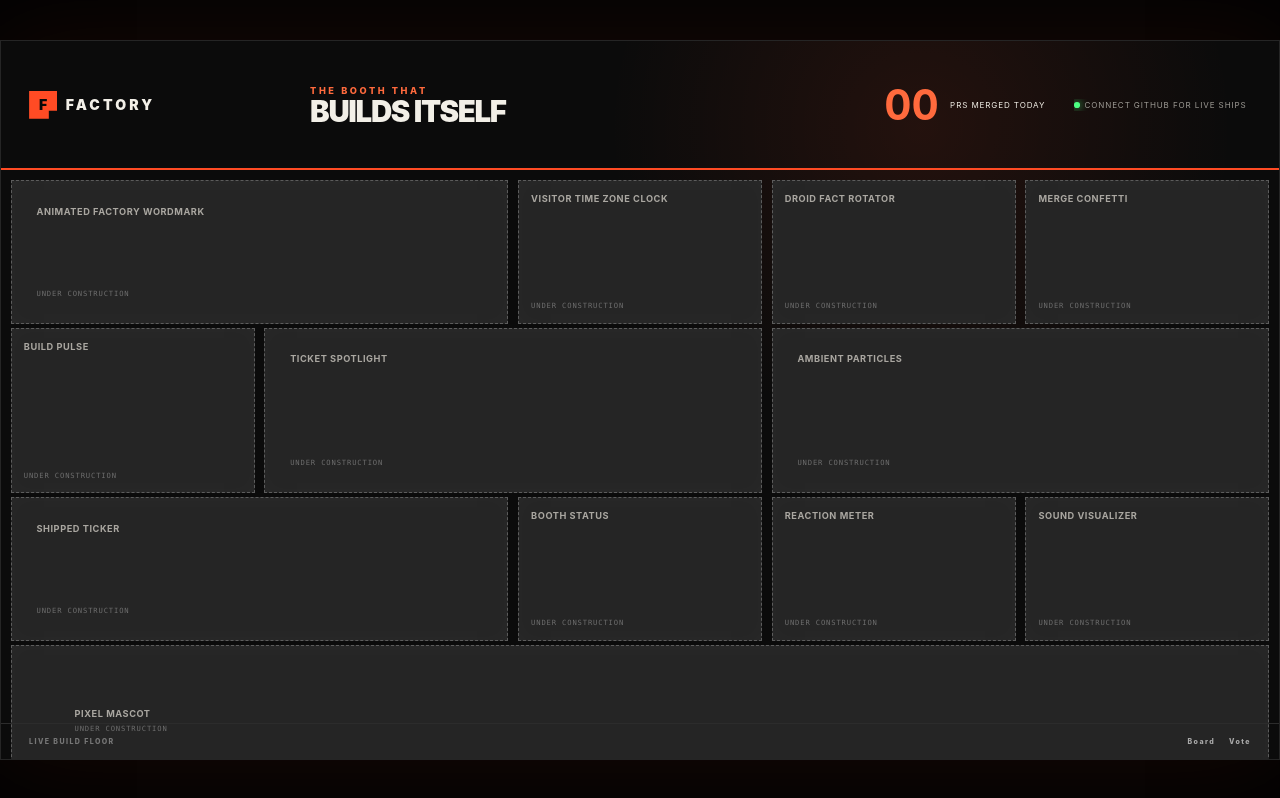
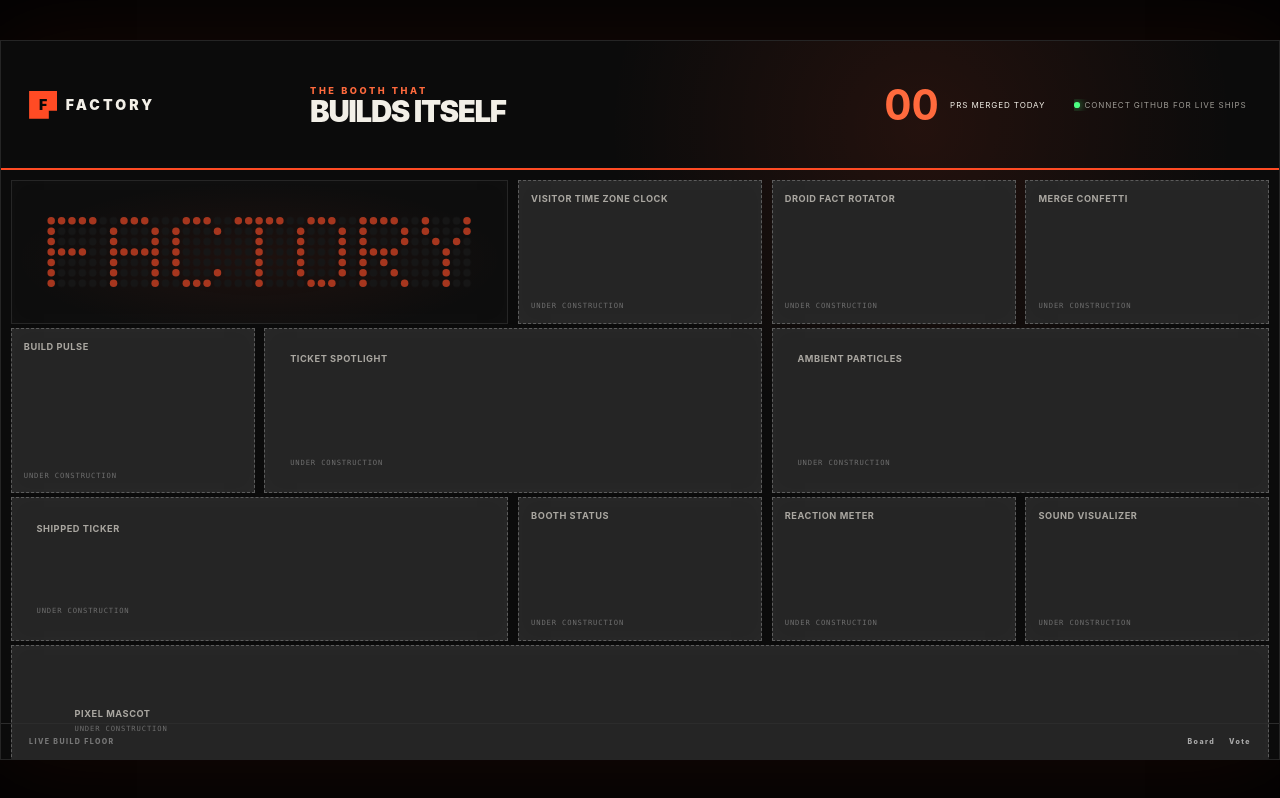
Before and after one commit to camiinthisthang/booth-wall, a Next.js app: page /wall in a window 1280 px wide. Built offline with nearby package versions, Linux system fonts and the light colour scheme.

Commit message:
BOOTH-1: Animate the Factory wordmark with an LED scan (#1)
Co-authored-by: factory-droid[bot] <138933559+factory-droid[bot]@users.noreply.github.com>

```diff
--- a/features/AnimatedWordmark.tsx
+++ b/features/AnimatedWordmark.tsx
@@ -1,9 +1,109 @@
-const frame = {
+const GLYPHS: Record<string, string[]> = {
+  F: ["#####", "#....", "#....", "####.", "#....", "#....", "#...."],
+  A: [".###.", "#...#", "#...#", "#####", "#...#", "#...#", "#...#"],
+  C: [".###.", "#...#", "#....", "#....", "#....", "#...#", ".###."],
+  T: ["#####", "..#..", "..#..", "..#..", "..#..", "..#..", "..#.."],
+  O: [".###.", "#...#", "#...#", "#...#", "#...#", "#...#", ".###."],
+  R: ["####.", "#...#", "#...#", "####.", "#.#..", "#..#.", "#...#"],
+  Y: ["#...#", "#...#", ".#.#.", "..#..", "..#..", "..#..", "..#.."],
+};
+
+const WORD = "FACTORY";
+const GLYPH_WIDTH = 5;
+const GLYPH_HEIGHT = 7;
+const COLUMNS = WORD.length * (GLYPH_WIDTH + 1) - 1;
+const LED_RADIUS = 0.36;
+
+const litLeds = WORD.split("").flatMap((letter, index) =>
+  GLYPHS[letter].flatMap((row, y) =>
+    row.split("").flatMap((cell, x) =>
+      cell === "#" ? [{ x: index * (GLYPH_WIDTH + 1) + x + 0.5, y: y + 0.5 }] : [],
+    ),
+  ),
+);
+
+const viewBox = `0 0 ${COLUMNS} ${GLYPH_HEIGHT}`;
+
+// The cell inherits flex and padding from the wall grid, so layout is pinned
+// inline. Keyframes live in a scoped style tag to keep the feature in one file.
+const styles = `
+.booth-wordmark-scan {
+  -webkit-mask-image: linear-gradient(90deg, transparent 0%, #000 45%, #000 55%, transparent 100%);
+  mask-image: linear-gradient(90deg, transparent 0%, #000 45%, #000 55%, transparent 100%);
+  -webkit-mask-size: 28% 100%;
+  mask-size: 28% 100%;
+  -webkit-mask-repeat: no-repeat;
+  mask-repeat: no-repeat;
+  -webkit-mask-position: -60% 0;
+  mask-position: -60% 0;
+  animation: booth-wordmark-sweep 6s cubic-bezier(0.45, 0, 0.55, 1) infinite;
+  will-change: mask-position;
+}
+
+@keyframes booth-wordmark-sweep {
+  0% { -webkit-mask-position: -60% 0; mask-position: -60% 0; }
+  65%, 100% { -webkit-mask-position: 160% 0; mask-position: 160% 0; }
+}
+
+@media (prefers-reduced-motion: reduce) {
+  .booth-wordmark-scan {
+    animation: none;
+    opacity: 0;
+  }
+}
+`;
+
+const svgStyle = {
+  position: "absolute",
+  inset: 0,
+  width: "100%",
   height: "100%",
-  border: "1px dashed #5c5c5c",
-  background: "#252525",
+  display: "block",
 } as const;
 
+function LedLayer({ fill }: { fill: string }) {
+  return (
+    <svg viewBox={viewBox} preserveAspectRatio="xMidYMid meet" style={svgStyle} aria-hidden="true">
+      {litLeds.map(({ x, y }) => (
+        <circle key={`${x}-${y}`} cx={x} cy={y} r={LED_RADIUS} fill={fill} />
+      ))}
+    </svg>
+  );
+}
+
 export function AnimatedWordmark() {
-  return <div style={frame}><strong>Animated Factory wordmark</strong><span>Under construction</span></div>;
+  return (
+    <div
+      role="img"
+      aria-label="Factory"
+      style={{
+        height: "100%",
+        display: "flex",
+        alignItems: "center",
+        justifyContent: "center",
+        padding: "6% 7%",
+        border: "1px solid #262626",
+        background: "radial-gradient(ellipse at 50% 55%, rgba(255, 75, 36, 0.07), transparent 70%), #0d0d0d",
+      }}
+    >
+      <style>{styles}</style>
+      <div style={{ position: "relative", width: "100%", height: "100%" }}>
+        <svg viewBox={viewBox} preserveAspectRatio="xMidYMid meet" style={svgStyle} aria-hidden="true">
+          <defs>
+            <pattern id="booth-wordmark-led-grid" width="1" height="1" patternUnits="userSpaceOnUse">
+              <circle cx="0.5" cy="0.5" r={LED_RADIUS} fill="#161616" />
+            </pattern>
+          </defs>
+          <rect width={COLUMNS} height={GLYPH_HEIGHT} fill="url(#booth-wordmark-led-grid)" />
+        </svg>
+        <LedLayer fill="rgba(255, 75, 36, 0.62)" />
+        <div
+          className="booth-wordmark-scan"
+          style={{ position: "absolute", inset: 0, filter: "drop-shadow(0 0 0.35em rgba(255, 106, 61, 0.75))" }}
+        >
+          <LedLayer fill="#ffd7c7" />
+        </div>
+      </div>
+    </div>
+  );
 }
```
